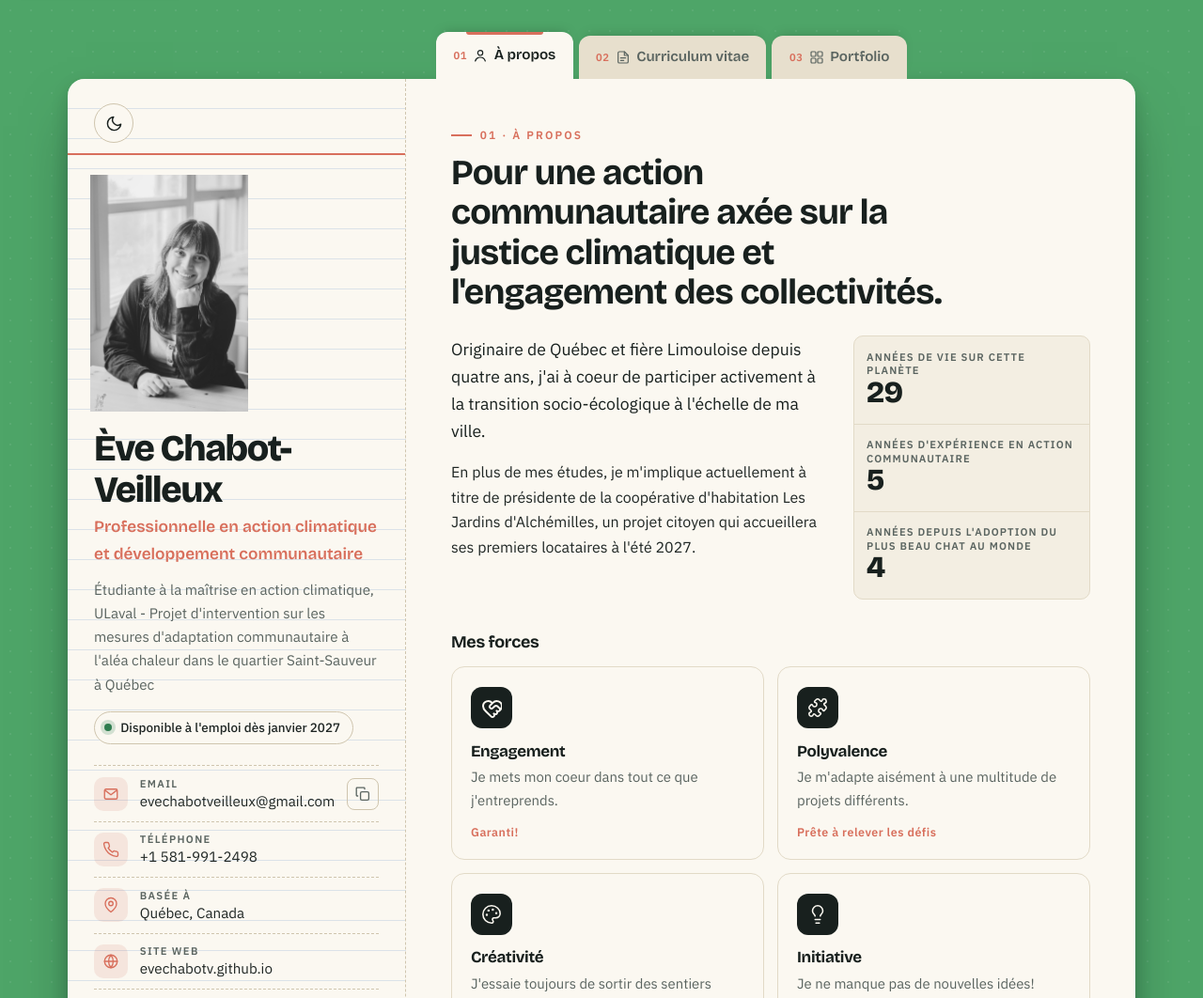
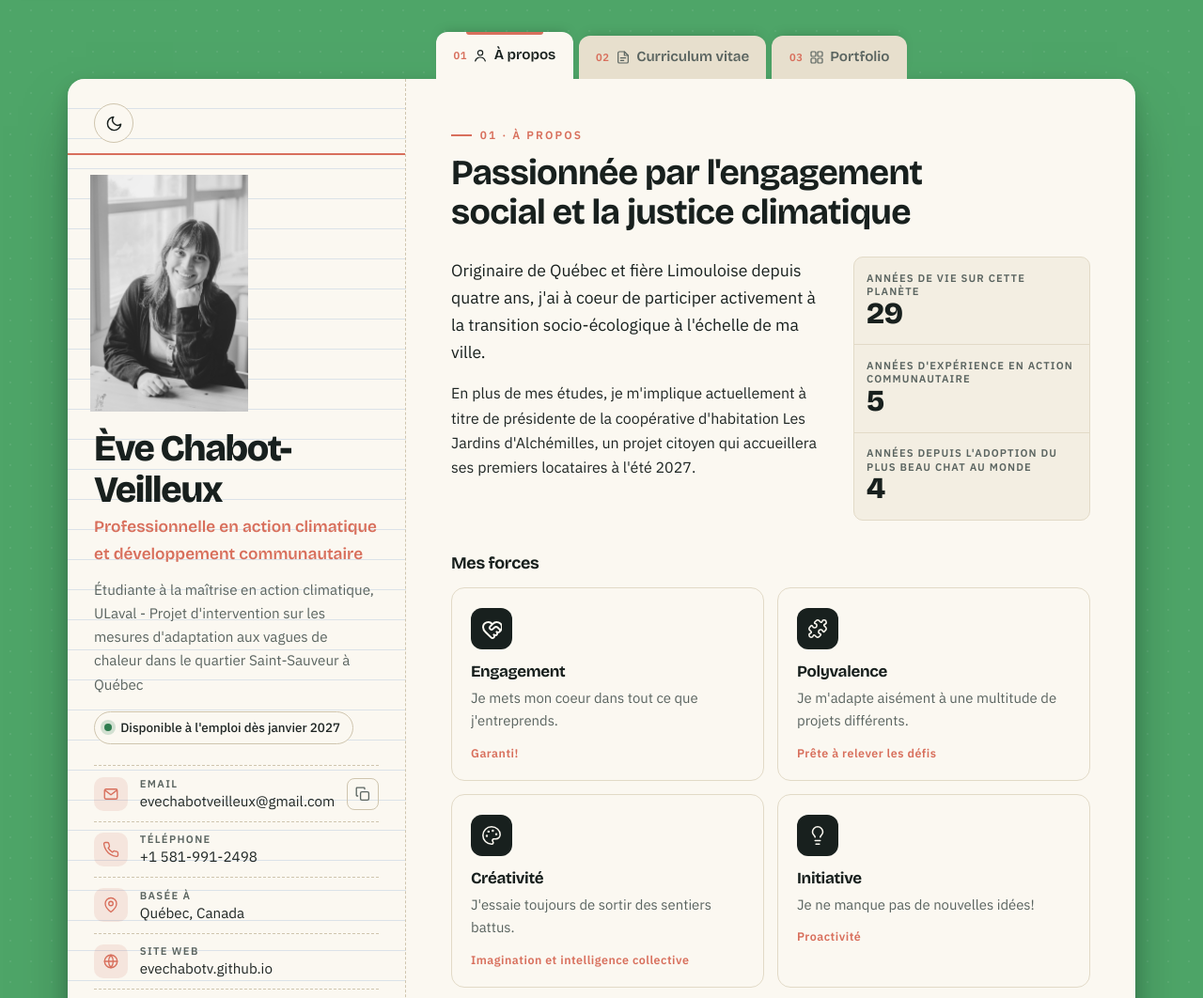
Before and after one commit to evechabotv/evechabotv.github.io, a plain HTML site: page index.html in a window 1280 px wide. Shown: the top 1062 px of the page at 94% size. Drawn offline with nearby package versions, Linux system fonts and the light colour scheme.

Commit message:
modifications de texte

```diff
--- a/index.html
+++ b/index.html
@@ -84,7 +84,7 @@
           <h1 class="p-name" data-vcard="fn">Ève Chabot-Veilleux</h1>
           <p class="p-role" data-vcard="title">Professionnelle en action climatique et développement communautaire</p>
           <p class="p-note" data-vcard="note">Étudiante à la maîtrise en action climatique, ULaval  -
-            Projet d'intervention sur les mesures d'adaptation communautaire à l'aléa chaleur dans le quartier Saint-Sauveur à Québec
+            Projet d'intervention sur les mesures d'adaptation aux vagues de chaleur dans le quartier Saint-Sauveur à Québec
           </p>
 
           <p class="availability"><span class="dot" aria-hidden="true"></span> Disponible à l'emploi dès janvier 2027</p>
@@ -147,7 +147,7 @@
         <section class="panel" id="about" aria-labelledby="about-title">
           <div class="panel-head">
             <p class="eyebrow">01 &middot; À propos </p>
-            <h2 id="about-title">Pour une action communautaire axée sur la justice climatique et l'engagement des collectivités.</h2>
+            <h2 id="about-title">Passionnée par l'engagement social et la justice climatique</h2>
           </div>
 
           <div class="about-grid">
```
